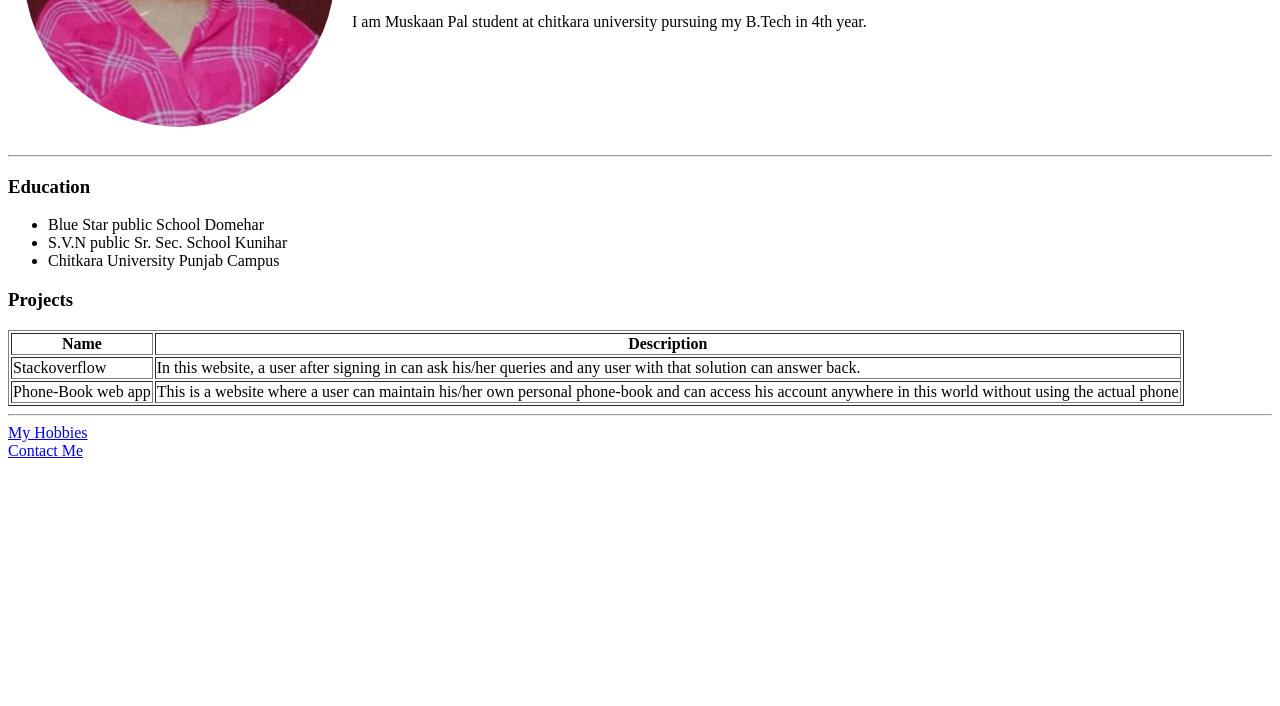
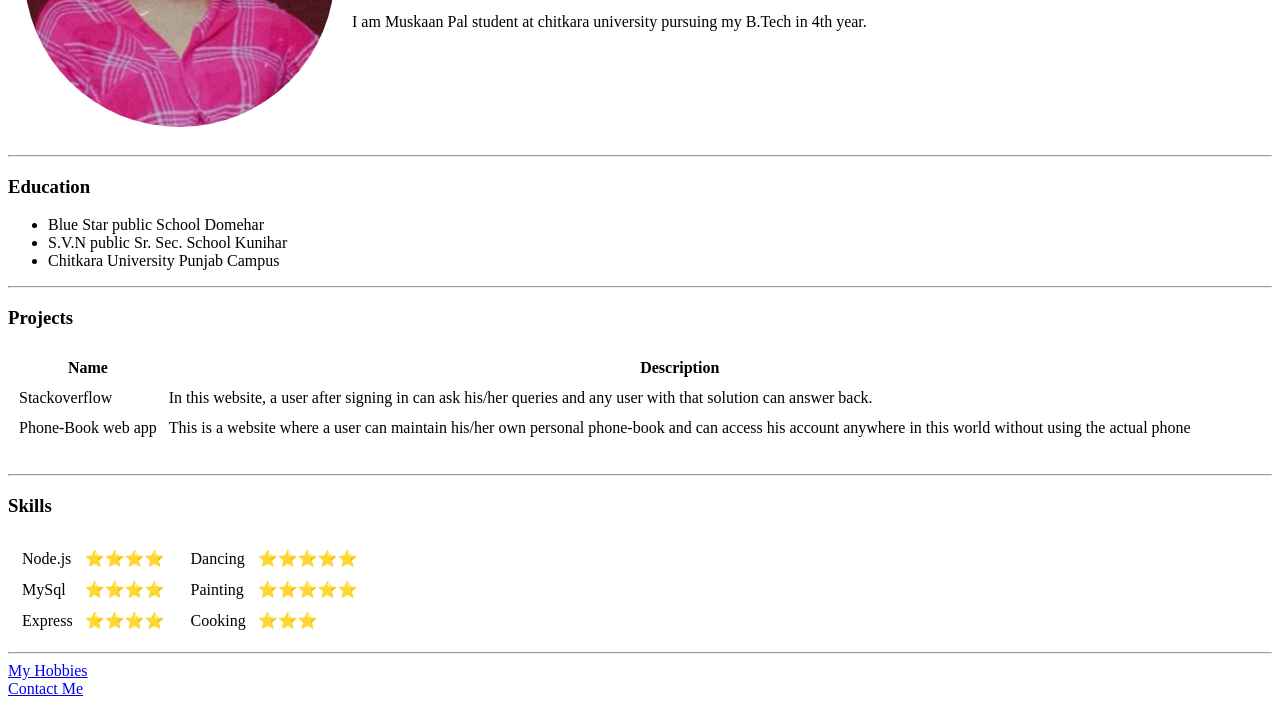
Before and after one commit to Muskaanpal05/HTML-Personal_Info, a plain HTML site: page HTML - Personal Site/index.html in a window 1280 px wide. Shown: the part 208-914 px from the top of the page. Before the commit the page ends 800 px from the top, so only its background shows below. Drawn offline with Linux system fonts and the light colour scheme.

Commit message:
Added some more functionality

```diff
--- a/HTML - Personal Site/index.html
+++ b/HTML - Personal Site/index.html
@@ -38,8 +38,9 @@
       <li>S.V.N public Sr. Sec. School Kunihar</li>
       <li>Chitkara University Punjab Campus</li>
     </ul>
+    <hr />
     <h3>Projects</h3>
-    <table border="1">
+    <table cellspacing="10">
       <thead>
         <tr>
           <th>Name</th>
@@ -65,6 +66,45 @@
       </tbody>
       <tfoot></tfoot>
     </table>
+    <br />
+    <hr />
+    <h3>Skills</h3>
+    <table>
+      <tr>
+        <td>
+          <table cellspacing="10">
+            <tr>
+              <td>Node.js</td>
+              <td>⭐⭐⭐⭐</td>
+            </tr>
+            <tr>
+              <td>MySql</td>
+              <td>⭐⭐⭐⭐</td>
+            </tr>
+            <tr>
+              <td>Express</td>
+              <td>⭐⭐⭐⭐</td>
+            </tr>
+          </table>
+        </td>
+        <td>
+          <table cellspacing="10">
+            <tr>
+              <td>Dancing</td>
+              <td>⭐⭐⭐⭐⭐</td>
+            </tr>
+            <tr>
+              <td>Painting</td>
+              <td>⭐⭐⭐⭐⭐</td>
+            </tr>
+            <tr>
+              <td>Cooking</td>
+              <td>⭐⭐⭐</td>
+            </tr>
+          </table>
+        </td>
+      </tr>
+    </table>
     <hr />
     <a href="hobbies.html">My Hobbies</a>
     <br />
```
